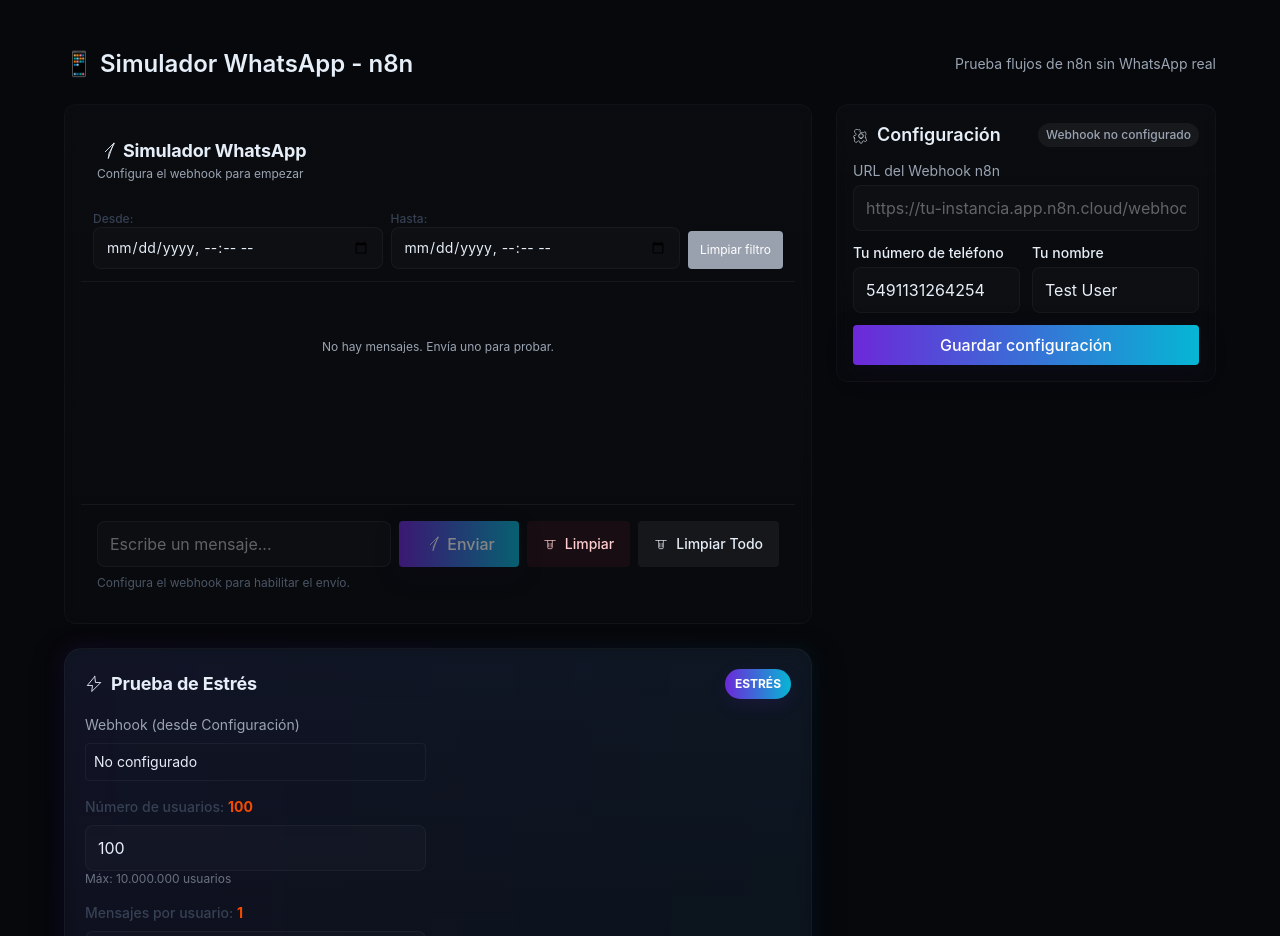
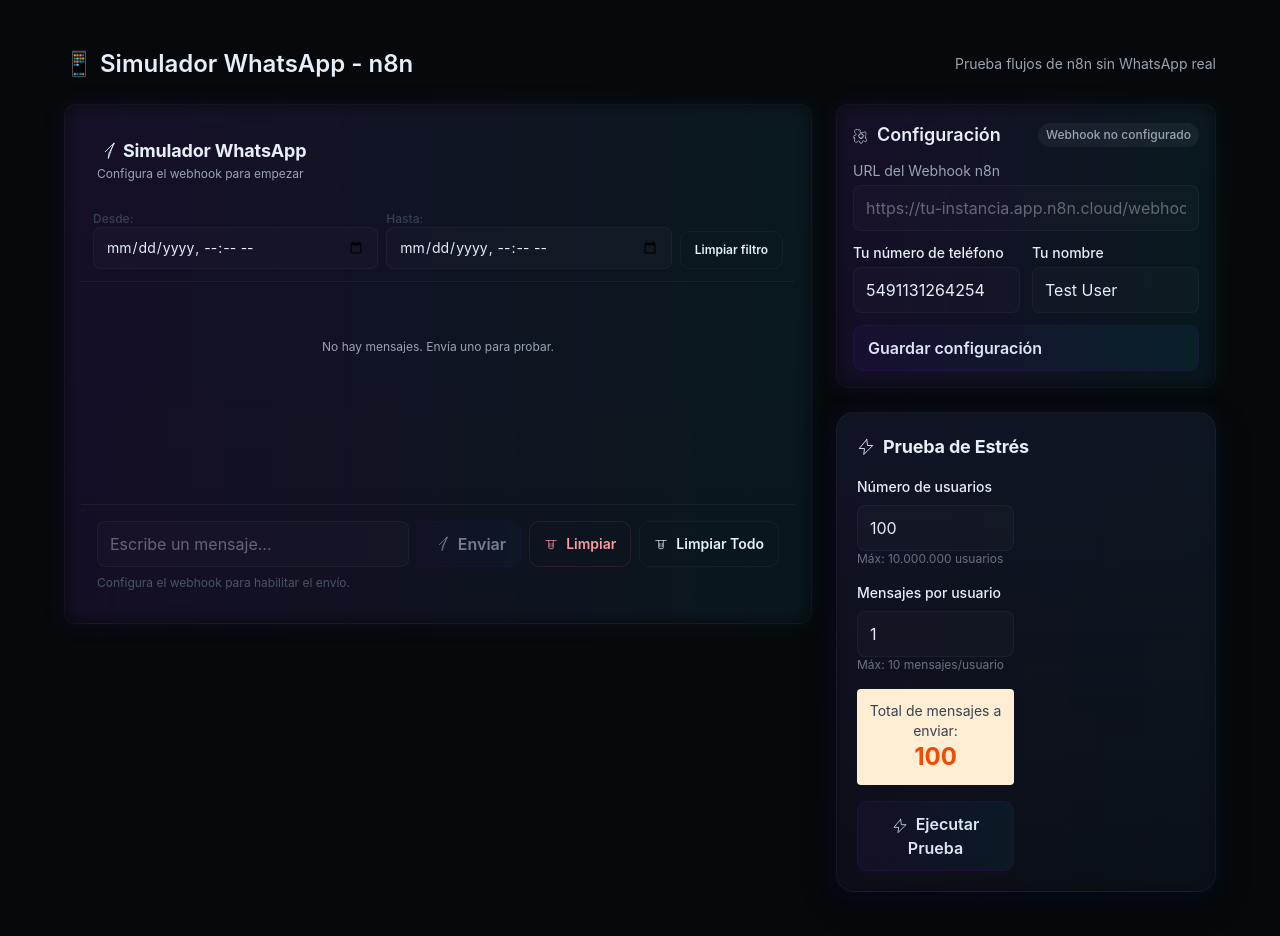
Before and after one commit to CapriaFranco/webhook-capri, a Next.js app: page / in a window 1280 px wide. Shown: the top 936 px of the page. Built offline with nearby package versions, Linux system fonts and the light colour scheme.

Commit message:
[BOT] - webhook-capri

```diff
--- a/app/globals.css
+++ b/app/globals.css
@@ -65,9 +65,20 @@
 
 /* Buttons */
 .btn{ display:inline-flex; align-items:center; gap:10px; padding:10px 14px; border-radius:10px; border:none; cursor:pointer; font-weight:600; }
-.btn-primary{ background: linear-gradient(90deg, var(--accent), var(--accent-2)); color: white; box-shadow: 0 8px 24px rgba(13,12,30,0.45); }
+.btn-primary{
+  background: transparent;
+  color: var(--text);
+  border: 1px solid rgba(109,40,217,0.18);
+  position: relative;
+  overflow: hidden;
+}
+.btn-primary::before{
+  content:''; position:absolute; inset:0; background: linear-gradient(90deg,var(--accent),var(--accent-2)); opacity:0.06; pointer-events:none;
+}
+.btn-primary:hover{ border-color: rgba(109,40,217,0.32); }
+.btn-neon{ /* alias, semantic */ }
 .btn-secondary{ background: transparent; border:1px solid rgba(255,255,255,0.04); color:var(--text); }
-.btn-danger{ background: rgba(255,60,90,0.06); color:#ffccd0; }
+.btn-danger{ background: transparent; color:#ff9aa2; border:1px solid rgba(255,90,110,0.12); }
 .btn:focus{ outline: 3px solid rgba(103,232,249,0.12); outline-offset: 2px; }
 
 /* Inputs */
--- a/app/page.tsx
+++ b/app/page.tsx
@@ -14,11 +14,11 @@
         <main className="app-grid">
           <section className="space-y-6">
             <ChatInterface />
-            <StressTestPanel />
           </section>
 
-          <aside>
+          <aside className="space-y-6">
             <ConfigPanel />
+            <StressTestPanel />
           </aside>
         </main>
       </div>
--- a/components/ChatInterface.tsx
+++ b/components/ChatInterface.tsx
@@ -152,7 +152,7 @@
   };
 
   return (
-    <div className="flex flex-col min-h-[520px] overflow-hidden rounded-lg panel neon-border-strong">
+    <div className="flex flex-col min-h-[520px] overflow-hidden rounded-lg panel neon-panel">
       <div className="p-4">
         <div className="flex items-center gap-3">
           <div className="text-lg card-title flex items-center"><Send className="mr-2" size={18} />Simulador WhatsApp</div>
@@ -186,7 +186,7 @@
               setStartDate('');
               setEndDate('');
             }}
-            className="mt-5 rounded bg-gray-400 px-3 py-1 text-xs text-white hover:bg-gray-500"
+            className="mt-5 rounded btn btn-secondary px-3 py-1 text-xs"
           >
             Limpiar filtro
           </button>
@@ -233,21 +233,21 @@
           <button
             onClick={handleSendText}
             disabled={!canSend}
-            className="rounded btn-primary px-6 py-2 font-medium hover:brightness-105 disabled:opacity-50 flex items-center gap-2"
+            className="rounded btn btn-primary px-6 py-2 font-medium disabled:opacity-50 flex items-center gap-2"
           >
             <Send size={16} />
             <span>Enviar</span>
           </button>
           <button
             onClick={handleClearChat}
-            className="rounded btn-danger px-4 py-2 text-sm font-medium"
+            className="rounded btn btn-danger px-4 py-2 text-sm font-medium"
             title="Borrar mensajes de este número"
           >
             <span className="flex items-center gap-2"><Trash2 size={14} />Limpiar</span>
           </button>
           <button
             onClick={handleClearAllExcept}
-            className="rounded bg-white/5 px-4 py-2 text-sm font-medium"
+            className="rounded btn btn-secondary px-4 py-2 text-sm font-medium"
             title="Borrar TODO menos este número"
           >
             <span className="flex items-center gap-2"><Trash2 size={14} />Limpiar Todo</span>
--- a/components/ConfigPanel.tsx
+++ b/components/ConfigPanel.tsx
@@ -50,7 +50,7 @@
   }
 
   return (
-    <div className="rounded-lg panel p-4 neon-border-strong">
+    <div className="rounded-lg panel p-4 neon-panel">
       <div className="mb-3 flex items-center justify-between gap-2">
         <h2 className="text-lg font-semibold"><Settings className="inline-block mr-2" size={16} />Configuración</h2>
         <div className={"rounded-full px-2 py-1 text-xs font-medium " + (isWebhookConfigured ? "bg-white/5 text-accent" : "bg-white/5 muted")}>
@@ -94,7 +94,7 @@
           </div>
         </div>
 
-        <button onClick={save} className="w-full rounded btn-primary p-2 font-medium">
+        <button onClick={save} className="w-full rounded btn btn-primary p-2 font-medium">
           {saved ? "Guardado ✓" : "Guardar configuración"}
         </button>
       </div>
--- a/components/StressTestPanel.tsx
+++ b/components/StressTestPanel.tsx
@@ -19,7 +19,6 @@
 export default function StressTestPanel() {
   const [numUsers, setNumUsers] = useState(100);
   const [messagesPerUser, setMessagesPerUser] = useState(1);
-  const [webhookUrl, setWebhookUrl] = useState('');
   const [isLoading, setIsLoading] = useState(false);
   const [results, setResults] = useState<TestResult[]>([]);
   const [summary, setSummary] = useState<{
@@ -51,15 +50,13 @@
   };
 
   const handleRunTest = async () => {
-    // if webhook not provided, try to read from config
-    if (!webhookUrl.trim()) {
+    // read webhook from global config
     const cfg = loadConfig();
     if (!cfg?.webhookUrl?.trim()) {
       alert('⚠️ Webhook no configurado en la sección de Configuración');
       return;
     }
-      setWebhookUrl(cfg.webhookUrl.trim());
-    }
+    const webhookUrl = cfg.webhookUrl.trim();
 
     setIsLoading(true);
     setResults([]);
@@ -74,9 +71,9 @@
         body: JSON.stringify({
           numUsers: Number(numUsers),
           messagesPerUser: Number(messagesPerUser),
-          webhookUrl: webhookUrl.trim(),
-          waitForResponses: true, // Esperar respuestas del flujo n8n
-          waitMs: 5000, // Esperar 5 segundos para que n8n procese
+          webhookUrl,
+          waitForResponses: true,
+          waitMs: 5000,
         }),
       });
 
@@ -111,31 +108,24 @@
   const pagedResults = results.slice(page * pageSize, (page + 1) * pageSize);
 
   useEffect(() => {
-    const cfg = loadConfig();
-    if (cfg?.webhookUrl) setWebhookUrl(cfg.webhookUrl);
+    // no local webhook state: always use global config
+    // keep effect to re-render if needed in future
   }, []);
 
   return (
     <div className="stress-hero neon-panel">
-      <div className="mb-4 flex items-center justify-between">
+        <div className="mb-4">
           <h3 className="text-lg card-title flex items-center gap-2"><Zap className="inline-block" size={18} />Prueba de Estrés</h3>
-        <div className="badge">ESTRÉS</div>
         </div>
 
       <div className="grid gap-6 lg:grid-cols-2">
         {/* Inputs - Left column */}
         <div className="space-y-4">
-        {/* Webhook: use config (no editable here) */}
-        <div>
-          <label className="block text-sm small-muted">Webhook (desde Configuración)</label>
-          <div className="mt-2 rounded p-2 border border-white/5 text-sm">{webhookUrl || 'No configurado'}</div>
-        </div>
+        {/* Webhook is read from ConfigPanel -- not shown here */}
 
         {/* Usuarios (Input numérico) */}
         <div>
-          <label className="block text-sm font-medium text-gray-700">
-            Número de usuarios: <span className="font-bold text-orange-600">{numUsers.toLocaleString()}</span>
-          </label>
+          <label className="block text-sm font-medium">Número de usuarios</label>
           <input
             type="number"
             min="1"
@@ -150,9 +140,7 @@
 
         {/* Mensajes por usuario */}
         <div>
-          <label className="block text-sm font-medium text-gray-700">
-            Mensajes por usuario: <span className="font-bold text-orange-600">{messagesPerUser}</span>
-          </label>
+          <label className="block text-sm font-medium">Mensajes por usuario</label>
           <input
             type="number"
             min="1"
@@ -175,7 +163,7 @@
         <button
           onClick={handleRunTest}
           disabled={isLoading}
-          className="w-full rounded btn-primary px-4 py-2 font-medium text-white disabled:cursor-not-allowed disabled:opacity-50"
+          className="w-full rounded btn btn-primary px-4 py-2 font-medium disabled:cursor-not-allowed disabled:opacity-50"
         >
           {isLoading ? (
             <span><Clock className="inline-block mr-2" size={16} />Enviando pruebas...</span>
```
Lines whose indentation alone changed are shown as unchanged.
